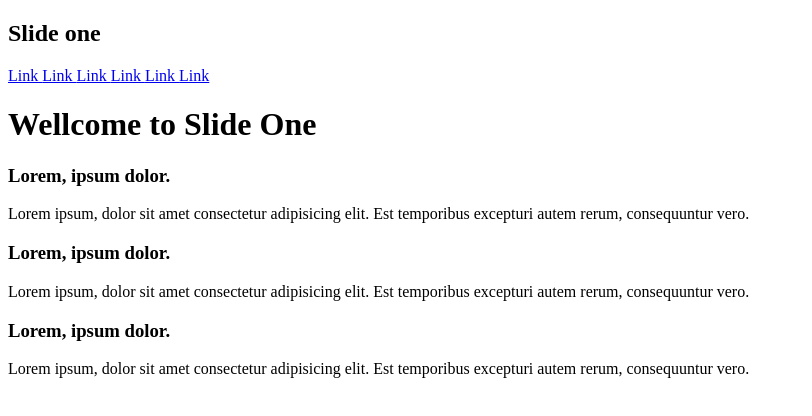
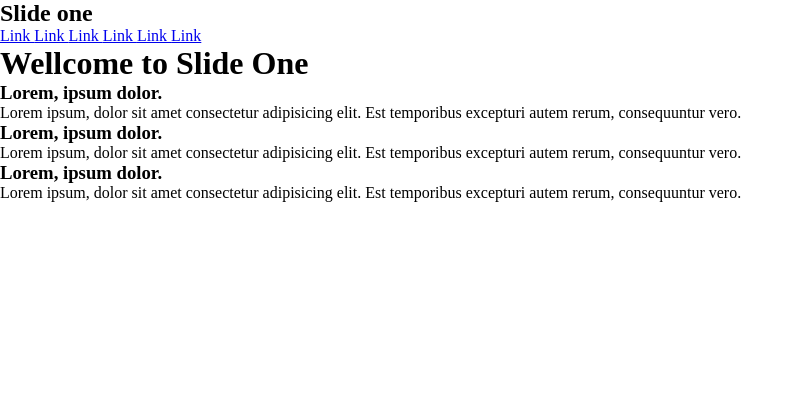
Before and after one commit to nanoacs/curso-git, a plain HTML site: page index.html in a window 1280 px wide. Shown: the whole page, without its empty margins (0-812 px from the left). Drawn offline with Linux system fonts and the light colour scheme.

Commit message:
Agregando estilos css

```diff
--- a/index.html
+++ b/index.html
@@ -4,7 +4,7 @@
          <meta charset='UTF-8'>
          <meta http-equiv='X-UA-Compatible' content='ie=edge'>
          <meta name='viewport' content='width=device-width, initial-scale=1.0'>
-         <link rel='stylesheet' href=''>
+         <link rel='stylesheet' href='css/style.css'>
          <script src=''></script>
          <title>Curso de git - pagina remota</title>
      </head>
```
